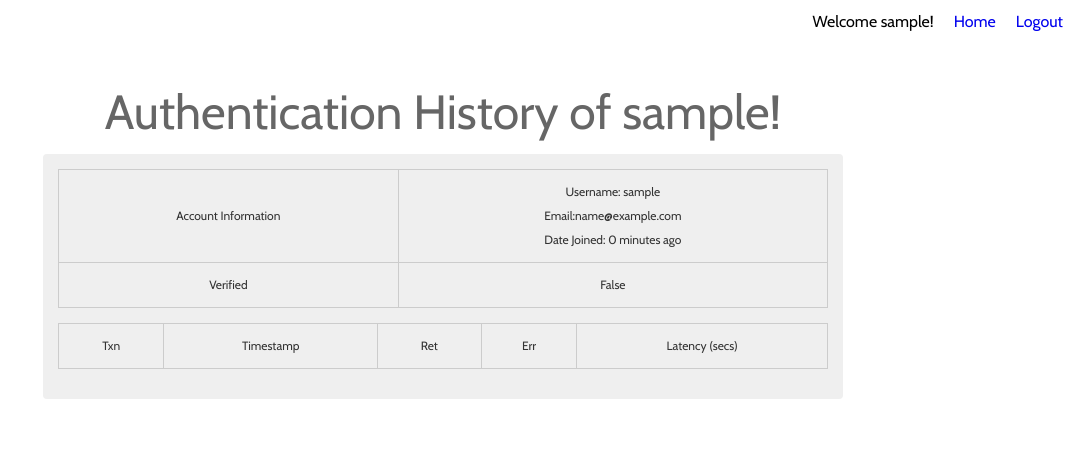
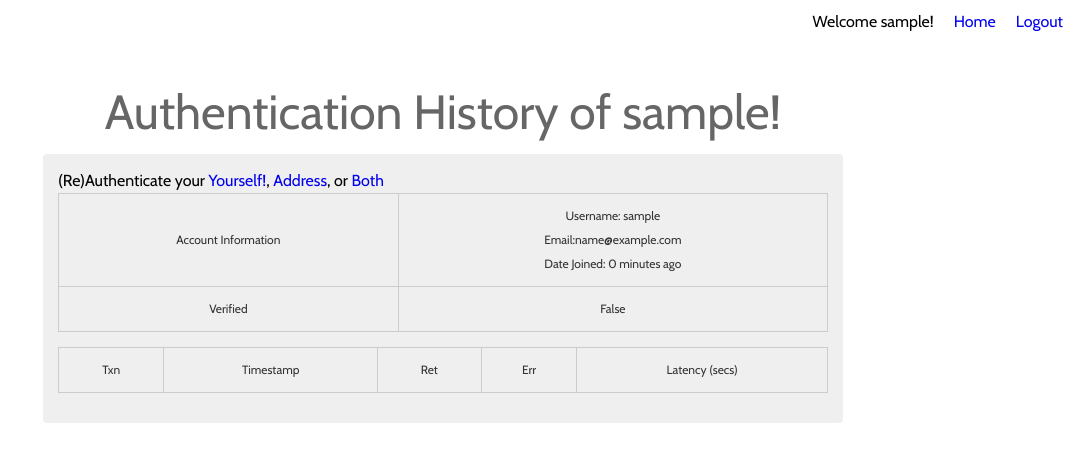
Before and after one commit to pingali/django-aadhaar, a Django app: page /aadhaar/history/ in a window 1280 px wide. Shown: the top 462 px of the page, without its empty margins (197-1280 px from the left). Run offline with Django 3.2, Linux system fonts and the light colour scheme; the visitor is signed in with stand-in values (Sample User, id 1); data that the repository does not hold is empty; parts of the project's set-up code (start-up, migrations or seed data) failed here and were passed over; some libraries are stand-ins or nearby versions.

Commit message:
added links to authentication

```diff
--- a/django_aadhaar/templates/aadhaar/history.html
+++ b/django_aadhaar/templates/aadhaar/history.html
@@ -7,8 +7,11 @@
 
 <h1>Authentication History of {{request.user.username}}!</h1>
 
-
 <div class="content_container">
+  <span style="foat:right;"> (Re)Authenticate your
+    <a href="/aadhaar/authenticate/personal">Yourself!</a>,
+    <a href="/aadhaar/authenticate/address">Address</a>, or
+    <a href="/aadhaar/authenticate/all">Both</a></span>
 	<table class="data">
 		<tr>
 			<td>Account Information</td>
```
